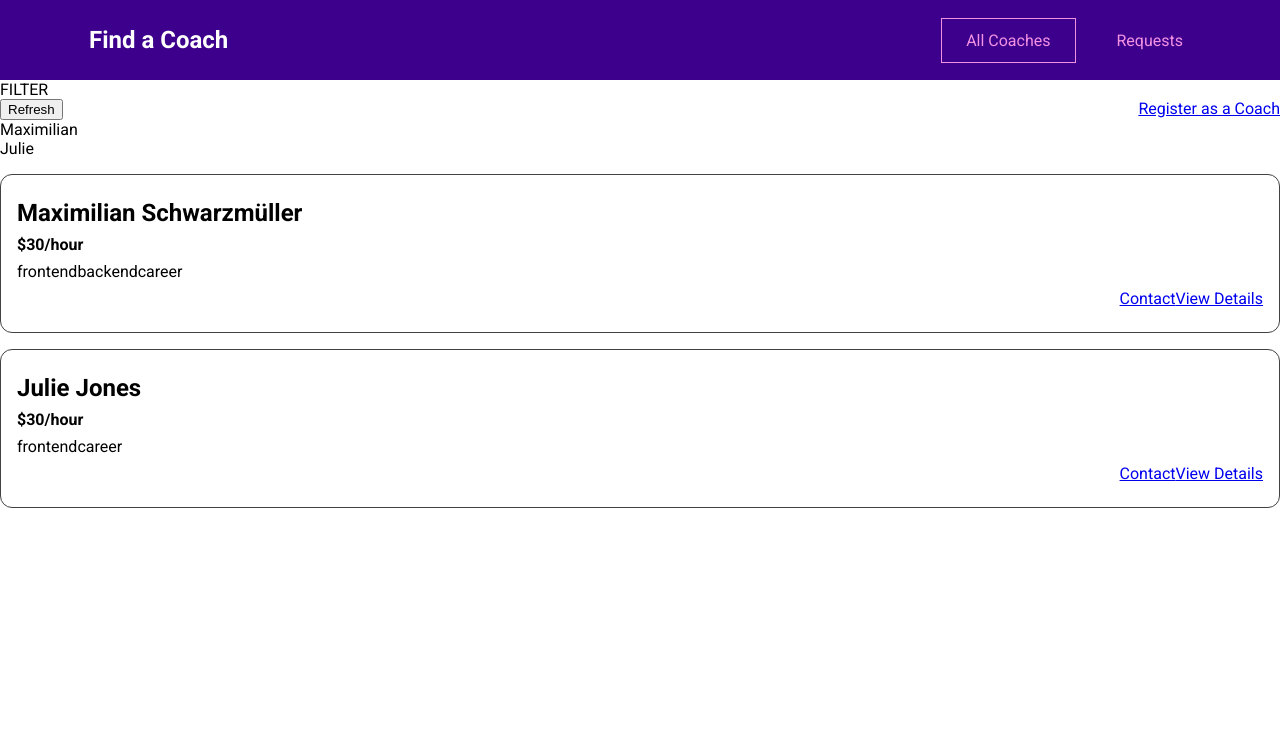
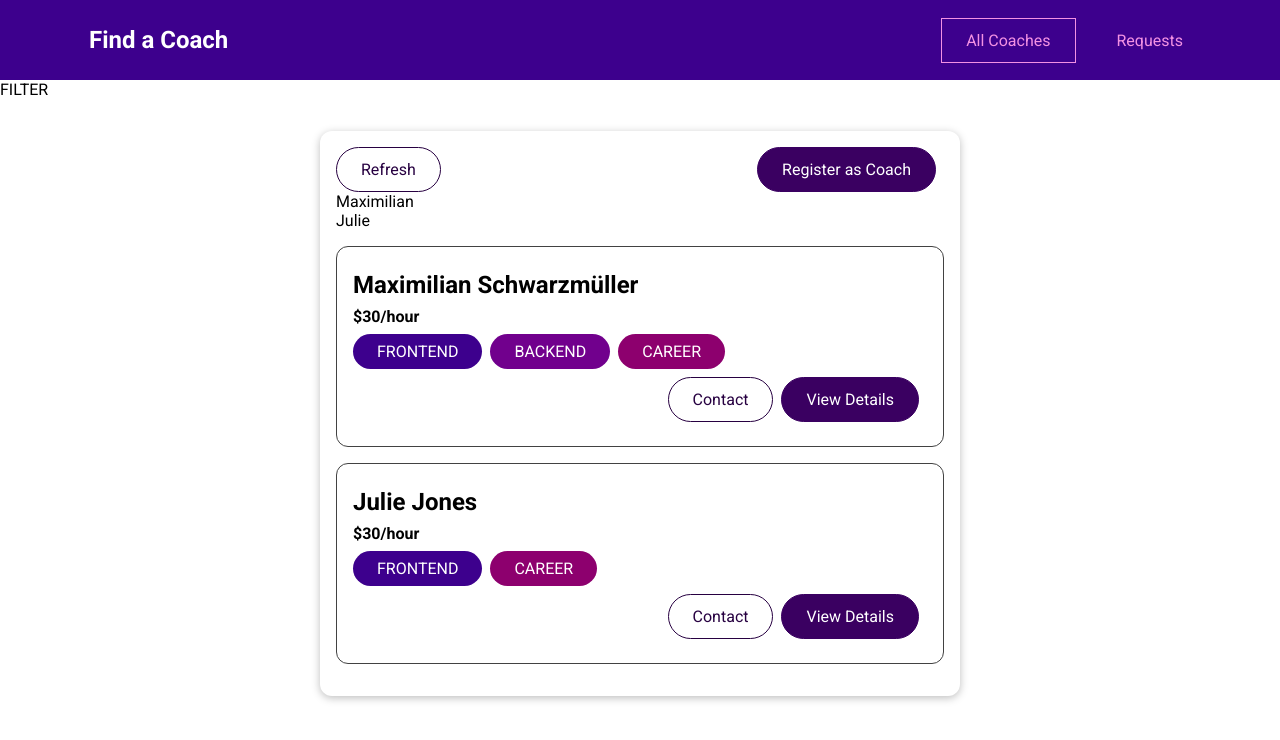
Before and after one commit to dudd1ts/Find-a-coach, a Vue app: page /coaches in a window 1280 px wide. Shown: the top 740 px of the page. Built offline with nearby package versions, Linux system fonts and the light colour scheme.

Commit message:
Add base button, badge and card components

```diff
--- a/src/components/coaches/CoachItem.vue
+++ b/src/components/coaches/CoachItem.vue
@@ -3,11 +3,11 @@
     <h3>{{ fullName }}</h3>
     <h4>${{ rate }}/hour</h4>
     <div>
-      <span v-for="area in areas" :key="area">{{ area }}</span>
+      <base-badge v-for="area in areas" :key="area" :type="area" :title="area"></base-badge>
     </div>
     <div class="actions">
-      <router-link :to="coachContactLink">Contact</router-link>
-      <router-link :to="coachDetailsLink">View Details</router-link>
+      <base-button mode="outline" link :to="coachContactLink">Contact</base-button>
+      <base-button link :to="coachDetailsLink">View Details</base-button>
     </div>
   </li>
 </template>
--- /dev/null
+++ b/src/components/ui/BaseBadge.vue
@@ -0,0 +1,42 @@
+<template>
+  <span class="badge" :class="type">
+    {{ text }}
+  </span>
+</template>
+
+<script>
+export default {
+  props: ['type', 'title'],
+  computed: {
+    text() {
+      return this.title.toUpperCase();
+    }
+  }
+}
+</script>
+
+<style scoped>
+.badge {
+  background-color: #ccc;
+  color: #252525;
+  border-radius: 30px;
+  padding: 0.5rem 1.5rem;
+  display: inline-block;
+  margin-right: 0.5rem;
+}
+
+.frontend {
+  background-color: #3d008d;
+  color: white;
+}
+
+.backend {
+  background-color: #71008d;
+  color: white;
+}
+
+.career {
+  background-color: #8d006e;
+  color: white;
+}
+</style>
--- /dev/null
+++ b/src/components/ui/BaseButton.vue
@@ -0,0 +1,73 @@
+<template>
+  <button v-if="!link" :class="mode">
+    <slot></slot>
+  </button>
+  <router-link v-else :to="to" :class="mode">
+    <slot></slot>
+  </router-link>
+</template>
+
+<script>
+export default {
+  props: {
+    mode: {
+      type: String,
+      required: false,
+      default: null
+    },
+    link: {
+      type: Boolean,
+      required: false,
+      default: false
+    },
+    to: {
+      type: String,
+      required: false,
+      default: '/'
+    }
+  }
+}
+</script>
+
+<style scoped>
+button,
+a {
+  text-decoration: none;
+  padding: 0.75rem 1.5rem;
+  font: inherit;
+  background-color: #3a0061;
+  border: 1px solid #3a0061;
+  color: white;
+  cursor: pointer;
+  border-radius: 30px;
+  margin-right: 0.5rem;
+  display: inline-block;
+}
+
+a:hover,
+a:active,
+button:hover,
+button:active {
+  background-color: #270041;
+  border-color: #270041;
+}
+
+.flat {
+  background-color: transparent;
+  color: #3a0061;
+  border: none;
+}
+
+.outline {
+  background-color: transparent;
+  border-color: #270041;
+  color: #270041;
+}
+
+.flat:hover,
+.flat:active,
+.outline:hover,
+.outline:active {
+  background-color: #edd2ff;
+}
+</style>
--- /dev/null
+++ b/src/components/ui/BaseCard.vue
@@ -0,0 +1,15 @@
+<template>
+  <div class="card">
+    <slot></slot>
+  </div>
+</template>
+
+<style scoped>
+.card {
+  border-radius: 12px;
+  box-shadow: 0 2px 8px rgba(0, 0, 0, 0.26);
+  padding: 1rem;
+  margin: 2rem auto;
+  max-width: 40rem;
+}
+</style>
--- a/src/pages/coaches/CoachesList.vue
+++ b/src/pages/coaches/CoachesList.vue
@@ -3,9 +3,10 @@
     FILTER
   </section>
   <section>
+    <base-card>
       <div class="controls">
-      <button>Refresh</button>
-      <router-link to="/register">Register as a Coach</router-link>
+        <base-button mode="outline">Refresh</base-button>
+        <base-button link to="/register">Register as Coach</base-button>
       </div>
       <ul v-if="hasCoaches">
         <li v-for="coach in filteredCoaches" :key="coach.id">
@@ -22,6 +23,7 @@
         ></coach-item>
       </ul>
       <h3 v-else>No coaches found.</h3>
+    </base-card>
   </section>
 </template>
 
@@ -38,9 +40,9 @@
     },
     hasCoaches() {
       return this.$store.getters['coaches/hasCoaches'];
-    }
-  }
-}
+    },
+  },
+};
 </script>
 
 <style scoped>
```
Also changed, not shown: src/main.js (+8 -1 lines). Lines whose indentation alone changed are shown as unchanged.
